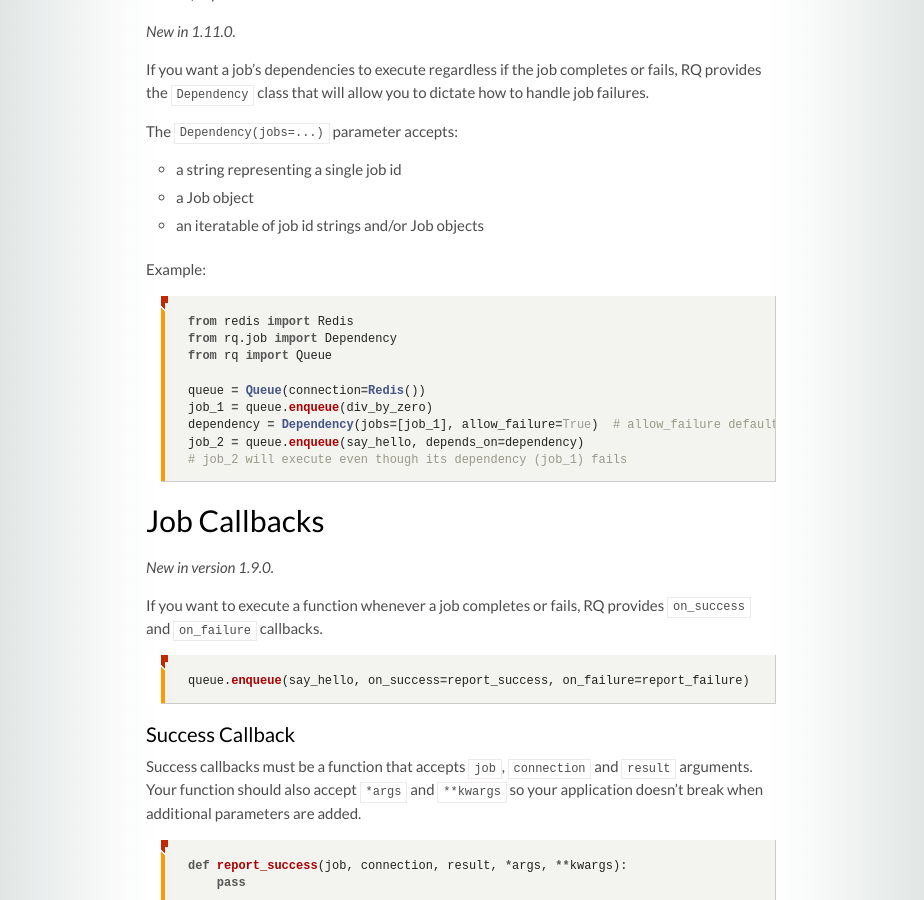
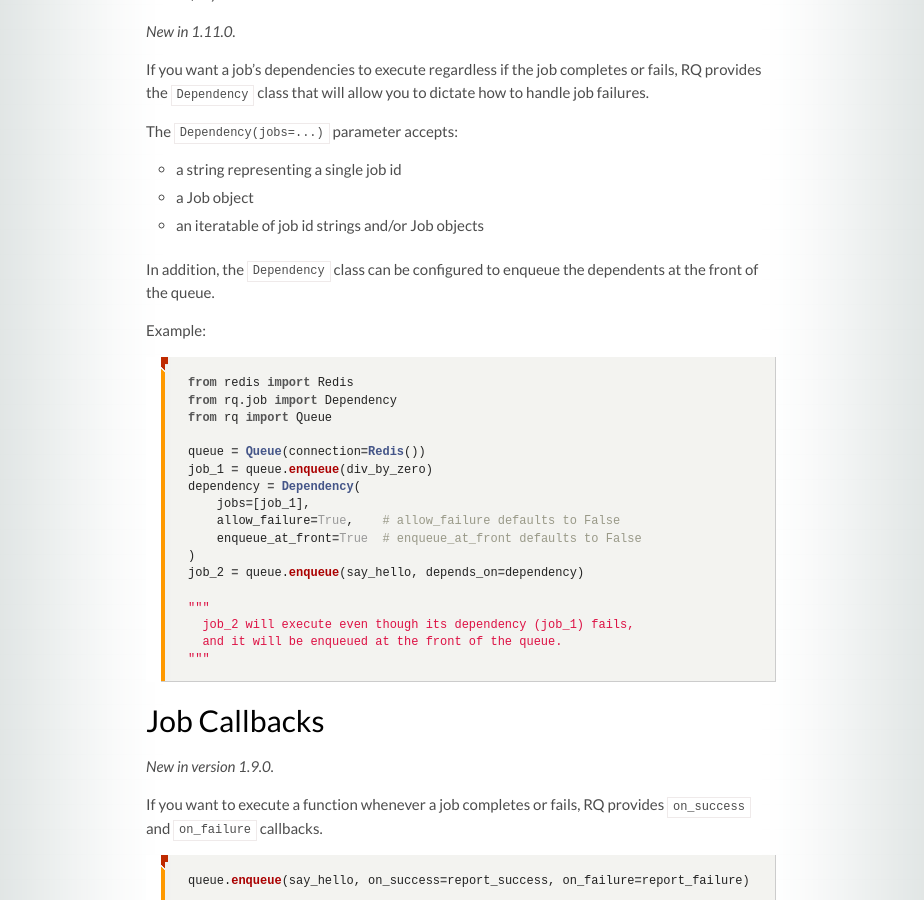
Before and after one commit to rq/rq, a Jekyll site: the page built from docs/docs/index.md, in a window 1280 px wide and 900 px high, scrolled down 3295 px. Shown: the whole window, without its empty margins (179-1103 px from the left). Built offline with Jekyll 4.4.1, drawn with Linux system fonts in a browser that asks for light colours; some web fonts are replaced; comment, search, counter and statistics services are not loaded.

Commit message:
Add documentation for the Dependency(enqueue_at_front=...) parameter

````diff
--- a/docs/docs/index.md
+++ b/docs/docs/index.md
@@ -168,6 +168,8 @@ The `Dependency(jobs=...)` parameter accepts:
 - a Job object
 - an iteratable of job id strings and/or Job objects
 
+In addition, the `Dependency` class can be configured to enqueue the dependents at the front of the queue.
+
 Example:
 
 ```python
@@ -177,9 +179,17 @@ from rq import Queue
 
 queue = Queue(connection=Redis())
 job_1 = queue.enqueue(div_by_zero)
-dependency = Dependency(jobs=[job_1], allow_failure=True)  # allow_failure defaults to False
+dependency = Dependency(
+    jobs=[job_1],
+    allow_failure=True,    # allow_failure defaults to False
+    enqueue_at_front=True  # enqueue_at_front defaults to False
+)
 job_2 = queue.enqueue(say_hello, depends_on=dependency)
-# job_2 will execute even though its dependency (job_1) fails
+
+"""
+  job_2 will execute even though its dependency (job_1) fails,
+  and it will be enqueued at the front of the queue.
+"""
 ```
 
 
````
